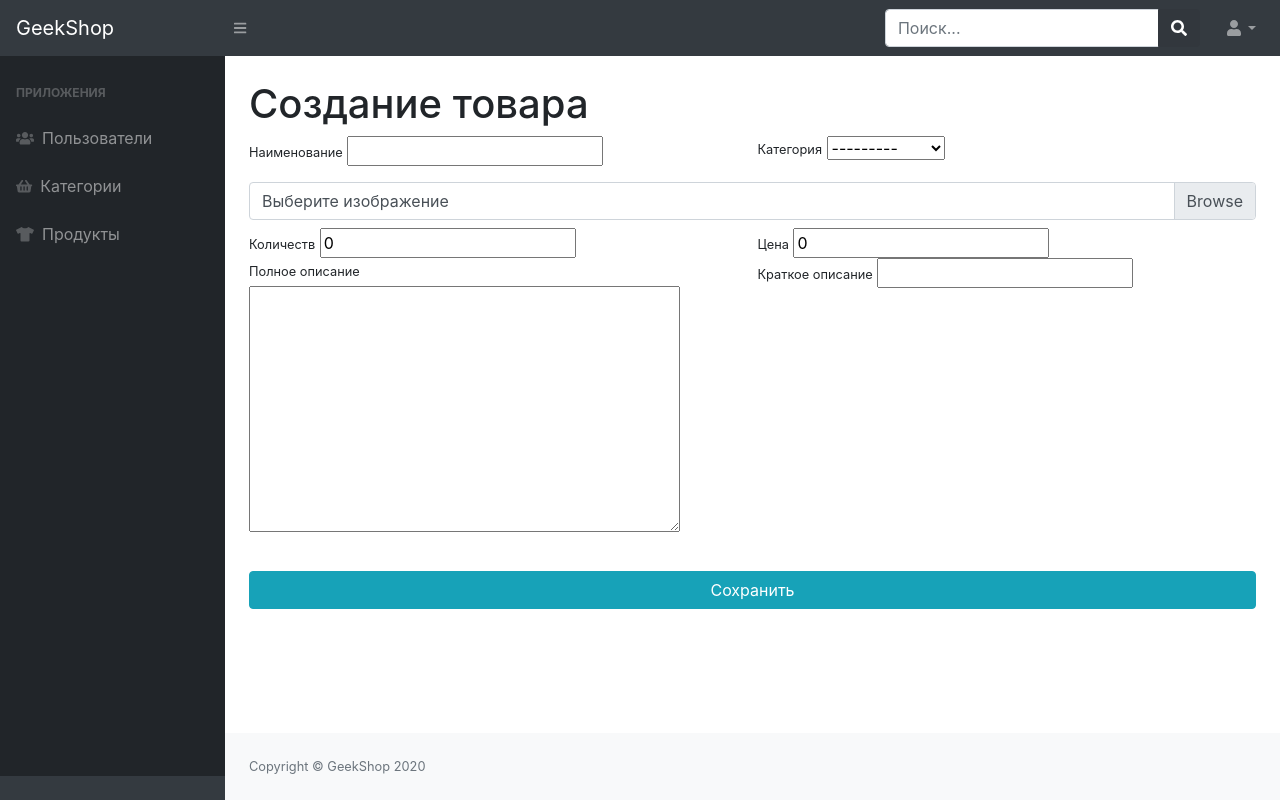
After one commit to MrWindmark/mercuryShop, a Django app: page /stuff-admin/create-product/ in a window 1280 px wide. The commit adds this page. Run offline with Django 3.2, Linux system fonts and the light colour scheme; the visitor is signed in with stand-in values (Sample User, id 1); data comes from the database, SQL or seed files in the repository; parts of the project's set-up code (start-up, migrations or seed data) failed here and were passed over; some libraries are stand-ins or nearby versions.

Commit message:
Added admin-products-read.html logic and it works now

```diff
--- a/adminapp/forms.py
+++ b/adminapp/forms.py
@@ -1,6 +1,8 @@
 from authapp.forms import FormUserRegister, FormUserProfile
 from authapp.models import User
+from mainapp.models import Product, ProductCategory, SaleSpecial
 from django import forms
+from django.db import models
 
 
 class UserAdminRegistrationForm(FormUserRegister):
@@ -27,3 +29,33 @@ class UserAdminChangeForm(FormUserProfile):
         for field_name, field in self.fields.items():
             if field_name == 'is_active' or field_name == 'is_staff' or field_name == 'is_superuser':
                 field.widget.attrs['class'] = 'py-4'
+
+
+class AdminProductCreationForm(forms.ModelForm):
+    class Meta:
+        model = Product
+        fields = ('name', 'description', 'short_description',
+                  'price', 'img_linked', 'quantity', 'category', 'sale_action')
+
+    def __init__(self, *args, **kwargs):
+        super(AdminProductCreationForm, self).__init__(*args, **kwargs)
+        self.fields['img_linked'].widget.attrs['class'] = 'custom-file-input'
+
+
+class AdminProductReadForm(forms.ModelForm):
+    name = models.CharField(max_length=256, unique=True)
+    description = models.TextField(blank=True)
+    short_description = models.CharField(max_length=128, blank=True)
+    price = models.DecimalField(max_digits=8, decimal_places=2, default=0)
+    img_linked = models.ImageField(upload_to='products_images', blank=True)
+    quantity = models.PositiveIntegerField(default=0)
+    category = models.ForeignKey(ProductCategory, null=True, on_delete=models.SET_NULL)
+    sale_action = models.ForeignKey(SaleSpecial, null=True, on_delete=models.SET_NULL, blank=True)
+
+    class Meta:
+        model = Product
+        fields = ('name', 'description', 'short_description',
+                  'price', 'img_linked', 'quantity', 'category', 'sale_action')
+
+    def __init__(self, *args, **kwargs):
+        super(AdminProductReadForm, self).__init__(*args, **kwargs)
--- /dev/null
+++ b/adminapp/templates/adminapp/admin-products-create.html
@@ -0,0 +1,58 @@
+{% extends 'adminapp/base-admin.html' %}
+{% load staticfiles %}
+
+{% block main %}
+    <div class="container-fluid">
+        <h1 class="mt-4">Создание товара</h1>
+        <form action="{% url 'staff_admin:create-user' %}" method='POST' enctype="multipart/form-data">
+            {% csrf_token %}
+            <div class="form-row">
+                <div class="col-lg-6">
+                    <div class="form-group">
+                        <label class="small mb-1" for="{{ form.name.id_for_label }}">Наименование</label>
+                        {{ form.name }}
+                    </div>
+                </div>
+                <div class="col-lg-6">
+                    <div class="form-group">
+                        <label class="small mb-1" for="{{ form.category.id_for_label }}">Категория</label>
+                        {{ form.category }}
+                    </div>
+                </div>
+            </div>
+            <div class="form-row mb-2">
+                <div class="col-lg-12">
+                    <div class="custom-file">
+                        {{ form.img_linked }}
+                        <label class="custom-file-label" for="{{ form.img_linked.id_for_label }}">Выберите изображение</label>
+                    </div>
+                </div>
+            </div>
+            <div class="form-row">
+                <div class="col-lg-6">
+                    <label class="small mb-1" for="{{ form.quantity.id_for_username }}">Количеств</label>
+                    {{ form.quantity }}
+                </div>
+                <div class="col-lg-6">
+                    <label class="small mb-1" for="{{ form.price.id_for_label }}">Цена</label>
+                    {{ form.price }}
+                </div>
+            </div>
+            <div class="form-row">
+                <div class="col-lg-6">
+                    <label class="small mb-1" for="{{ form.description.id_for_label }}">Полное описание</label>
+                    {{ form.description }}
+                </div>
+                <div class="col-lg-6">
+                    <label class="small mb-1" for="{{ form.short_description.id_for_label }}">Краткое описание</label>
+                    {{ form.short_description }}
+                </div>
+            </div>
+            <div class="form-row">
+                <div class="col-lg-12" style="margin-top: 33px;">
+                    <input class="btn btn-info btn-block" type="submit" value="Сохранить">
+                </div>
+            </div>
+        </form>
+    </div>
+{% endblock %}
--- a/adminapp/templates/adminapp/admin-products-read.html
+++ b/adminapp/templates/adminapp/admin-products-read.html
@@ -31,7 +31,7 @@
                         <tbody>
                         {% for item in products %}
                             <tr>
-                                <td><a href="{% url 's' user.id %}"
+                                <td><a href="{% url 'staff_admin:read-product' %}"
                                        style="color: dodgerblue">{{ item.name }}</a>
                                 </td>
                                 <td>{{ item.price }}</td>
@@ -44,7 +44,7 @@
                 </div>
             </div>
             <div class="card-footer">
-                <a href="{% url 'staff_admin:create-user' %}">
+                <a href="{% url 'staff_admin:create-product' %}">
                     <button class="btn btn-success">Добавить товар</button>
                 </a>
             </div>
--- a/adminapp/templates/adminapp/base-admin.html
+++ b/adminapp/templates/adminapp/base-admin.html
@@ -59,7 +59,7 @@
                         </div>
                         Категории
                     </a>
-                    <a class="nav-link" href="{% url 'staff_admin:index' %}">
+                    <a class="nav-link" href="{% url 'staff_admin:read-product' %}">
                         <div class="sb-nav-link-icon">
                             <i class="fas fa-tshirt"></i>
                         </div>
--- a/adminapp/urls.py
+++ b/adminapp/urls.py
@@ -1,5 +1,6 @@
 from django.urls import path
-from adminapp.views import index, admin_user_read, admin_user_create, admin_user_update, admin_user_delete
+from adminapp.views import (index, admin_user_read, admin_user_create, admin_user_update, admin_user_delete,
+                            admin_product_read, admin_product_create, )
 
 app_name = 'adminapp'
 
@@ -9,8 +10,8 @@ urlpatterns = [
     path('create-user/', admin_user_create, name='create-user'),
     path('update-user/<int:user_id>/', admin_user_update, name='update_user'),
     path('delete-user/<int:user_id>', admin_user_delete, name='delete_user'),
-    # path('list-product/', admin_product_read, name='read-product'),
-    # path('create-product/', admin_product_create, name='create-product'),
+    path('list-product/', admin_product_read, name='read-product'),
+    path('create-product/', admin_product_create, name='create-product'),
     # path('update-product/<int:user_id>/', admin_product_update, name='update_product'),
     # path('delete-product/<int:user_id>', admin_product_delete, name='delete_product'),
 ]
--- a/adminapp/views.py
+++ b/adminapp/views.py
@@ -2,19 +2,19 @@ from django.contrib import messages
 from django.http import HttpResponseRedirect
 from django.shortcuts import render
 from django.urls import reverse
+from django.contrib.auth.decorators import user_passes_test
 
 from authapp.models import User
-from adminapp.forms import UserAdminRegistrationForm, UserAdminChangeForm
+from adminapp.forms import UserAdminRegistrationForm, UserAdminChangeForm, AdminProductCreationForm
+from mainapp.models import Product, ProductCategory
 
 
-# Create your views here.
-from mainapp.models import Product
-
-
+@user_passes_test(lambda user: user.is_superuser, login_url='/')
 def index(request):
     return render(request, 'adminapp/admin.html')
 
 
+@user_passes_test(lambda user: user.is_superuser, login_url='/')
 def admin_user_create(request):
     if request.method == 'POST':
         form = UserAdminRegistrationForm(data=request.POST, files=request.FILES)
@@ -27,11 +27,13 @@ def admin_user_create(request):
     return render(request, 'adminapp/admin-users-create.html', context)
 
 
+@user_passes_test(lambda user: user.is_superuser, login_url='/')
 def admin_user_read(request):
     context = {'users': User.objects.all()}
     return render(request, 'adminapp/admin-users-read.html', context)
 
 
+@user_passes_test(lambda user: user.is_superuser, login_url='/')
 def admin_user_update(request, user_id):
     user = User.objects.get(id=user_id)
     if request.method == 'POST':
@@ -48,23 +50,31 @@ def admin_user_update(request, user_id):
     return render(request, 'adminapp/admin-users-update-delete.html', context)
 
 
+@user_passes_test(lambda user: user.is_superuser, login_url='/')
 def admin_user_delete(request, user_id):
     user = User.objects.get(id=user_id)
-    user.is_active =False
+    user.is_active = False
     user.save()
     return HttpResponseRedirect(reverse('staff_admin:users_read'))
 
 
-# def admin_user_create(request):
-#     if request.method == 'POST':
-#         form = UserAdminRegistrationForm(data=request.POST, files=request.FILES)
-#         if form.is_valid():
-#             form.save()
-#             return HttpResponseRedirect(reverse('adminapp:users_read'))
-#     else:
-#         form = UserAdminRegistrationForm()
-#     context = {'form': form}
-#     return render(request, 'adminapp/admin-users-create.html', context)
+@user_passes_test(lambda user: user.is_superuser, login_url='/')
+def admin_product_read(request):
+    context = {'products': Product.objects.all(), 'categories': ProductCategory.objects.all(),}
+    return render(request, 'adminapp/admin-products-read.html', context)
+
+
+@user_passes_test(lambda user: user.is_superuser, login_url='/')
+def admin_product_create(request):
+    if request.method == 'POST':
+        form = AdminProductCreationForm(data=request.POST, files=request.FILES)
+        if form.is_valid():
+            form.save()
+            return HttpResponseRedirect(reverse('staff_admin:read-product'))
+    else:
+        form = AdminProductCreationForm()
+    context = {'form': form}
+    return render(request, 'adminapp/admin-products-create.html', context)
 #
 #
 # def admin_product_read(request):
--- a/mainapp/models.py
+++ b/mainapp/models.py
@@ -26,7 +26,7 @@ class Product(models.Model):
     description = models.TextField(blank=True)
     short_description = models.CharField(max_length=128, blank=True)
     price = models.DecimalField(max_digits=8, decimal_places=2, default=0)
-    img_link = models.ImageField(upload_to='products_images', blank=True)
+    img_linked = models.ImageField(upload_to='products_images', blank=True)
     quantity = models.PositiveIntegerField(default=0)
     category = models.ForeignKey(ProductCategory, null=True, on_delete=models.SET_NULL)
     sale_action = models.ForeignKey(SaleSpecial, null=True, on_delete=models.SET_NULL, blank=True)
--- a/mainapp/templates/mainapp/products.html
+++ b/mainapp/templates/mainapp/products.html
@@ -59,7 +59,7 @@
                             <div class="card h-100">
                                 <a href="{% url 'products:product' item.id %}">
                                     <img class="card-img-top"
-                                         src="/media/{{ item.img_link }}"
+                                         src="/media/{{ item.img_linked }}"
                                          alt="">
                                 </a>
                                 <div class="card-body">
```
Also changed, not shown: mainapp/migrations/0002_auto_20210317_2240.py (added).
